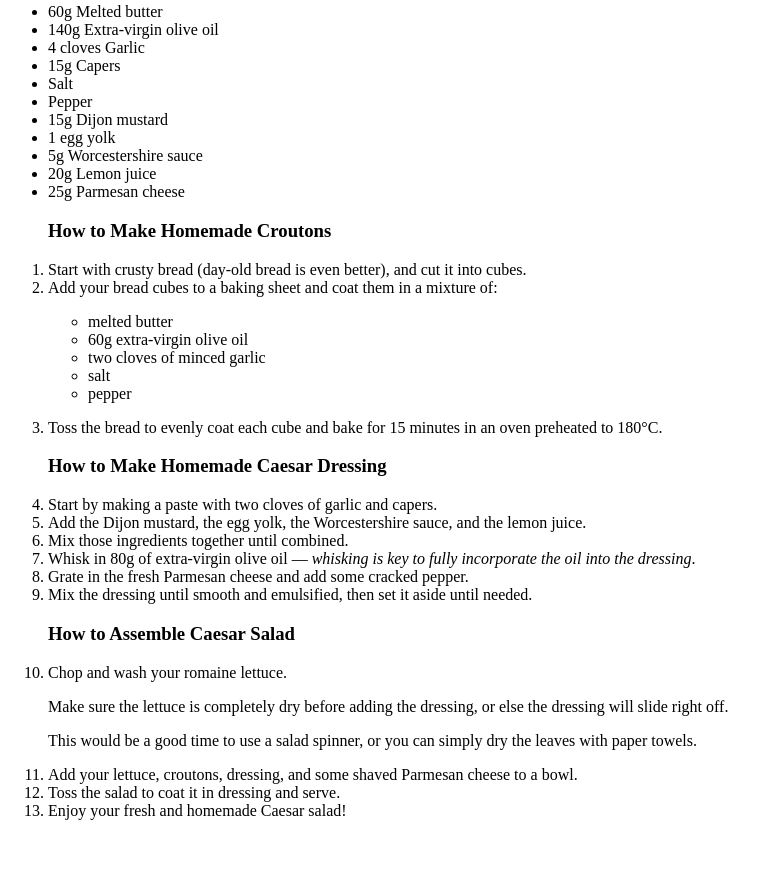
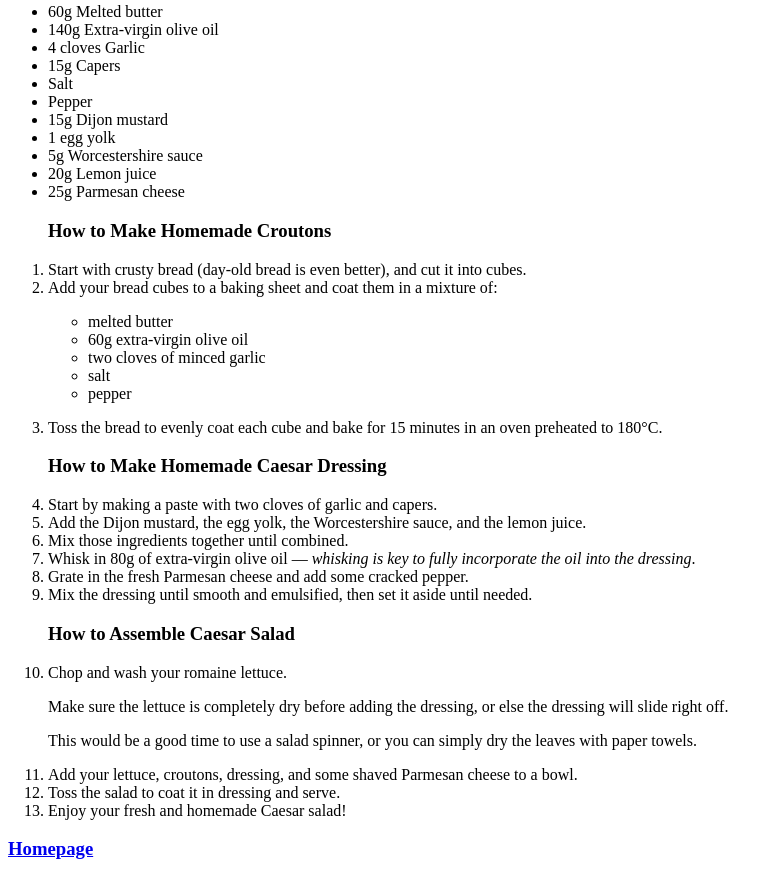
Before and after one commit to vonflafa/odin-recipes, a plain HTML site: page recipes/caesar_salad.html in a window 1280 px wide. Shown: the part 882-1761 px from the top of the page, without its empty margins (0-780 px from the left). Before the commit the page ends 1718 px from the top, so only its background shows below. Drawn offline with Linux system fonts and the light colour scheme.

Commit message:
Add Homepage link in all pages

```diff
--- a/recipes/caesar_salad.html
+++ b/recipes/caesar_salad.html
@@ -70,5 +70,7 @@
                 </p>
         </ol>
 
+        <a href="../index.html"><h3>Homepage</h3></a>
+
     </body>
 </html>
```
Also changed, not shown: recipes/lasagna.html (+2 -0 lines), recipes/tiramisu.html (+2 -0 lines).
